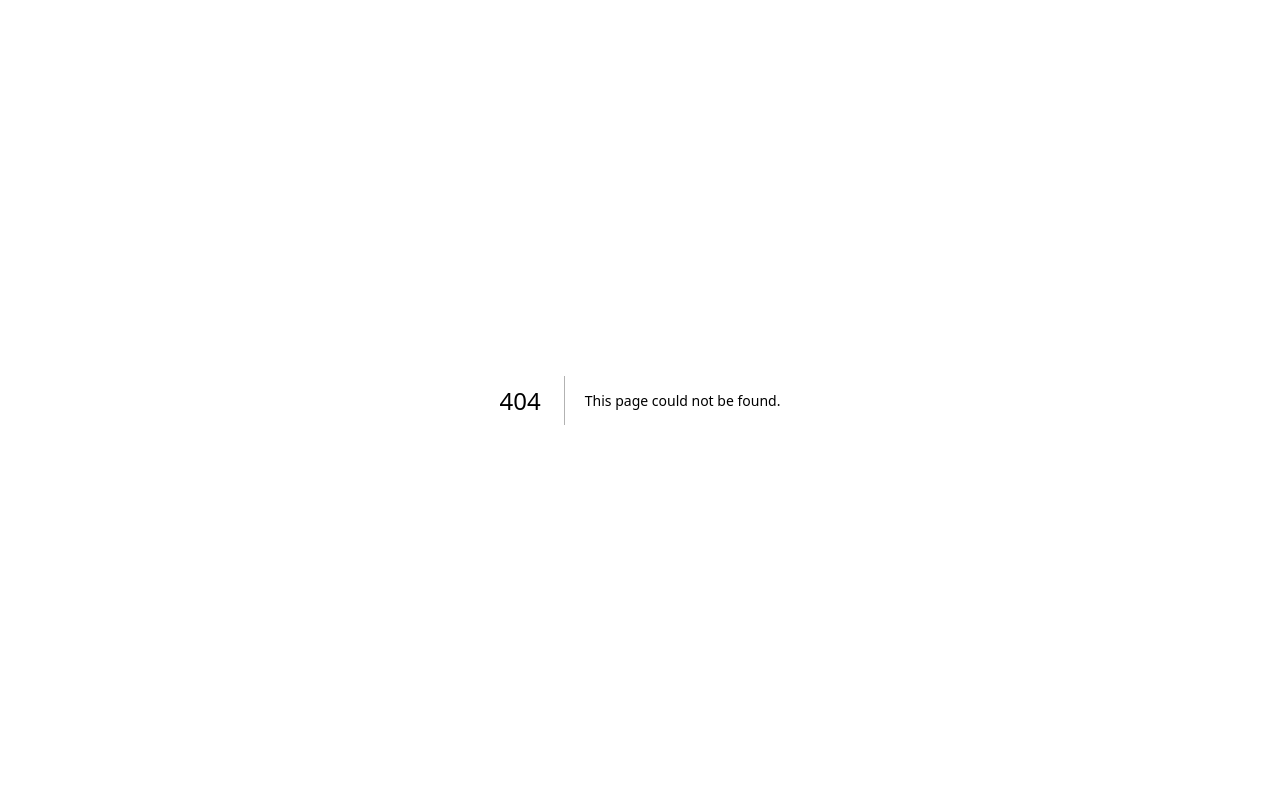
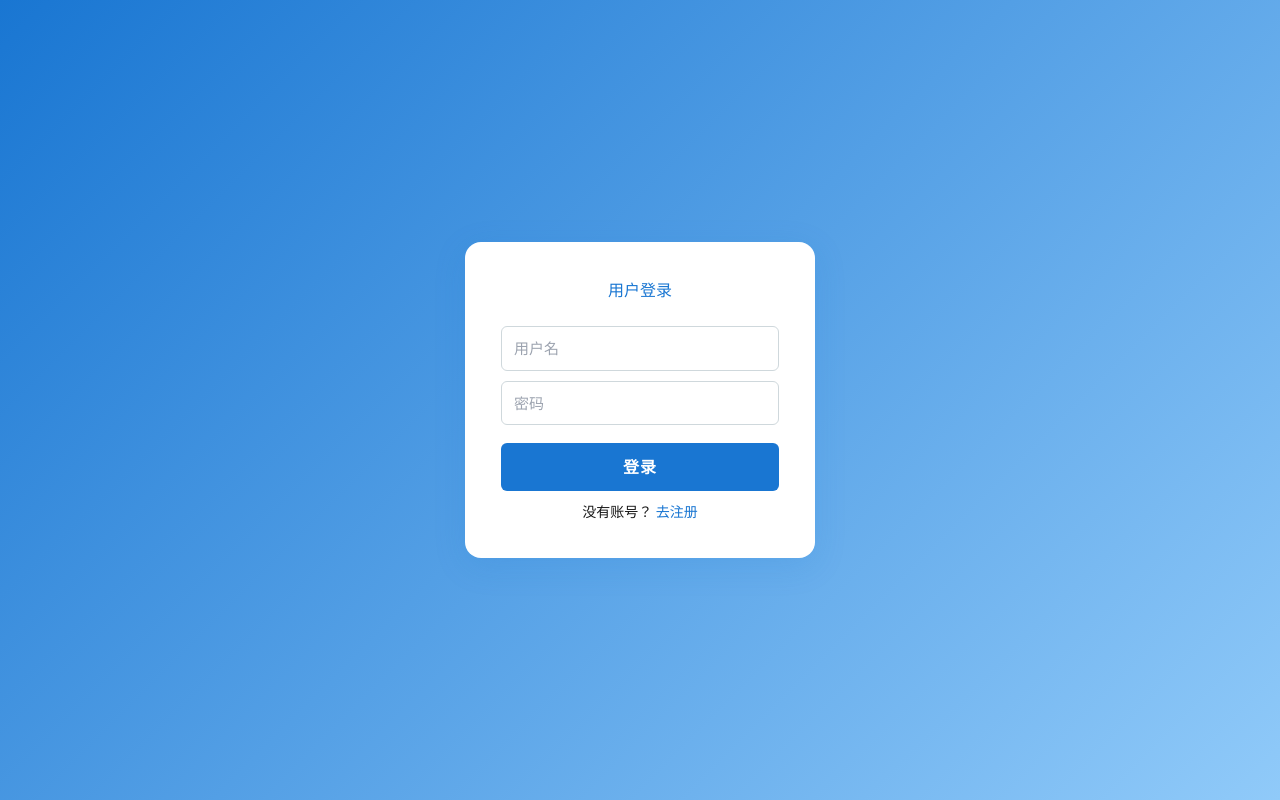
Before and after one commit to Altair288/class-management-frontend, a Next.js app in the folder class-management/: page /login in a window 1280 px wide. Before the commit this address had no page. Built offline with nearby package versions, Linux system fonts and the light colour scheme.

Commit message:
Add Login Page

```diff
--- /dev/null
+++ b/class-management/src/app/login/page.tsx
@@ -0,0 +1,270 @@
+"use client";
+
+import React, { useState } from "react";
+import axios from "axios";
+
+type UserType = "STUDENT" | "TEACHER" | "PARENT";
+
+export default function AuthPage() {
+  const [isLogin, setIsLogin] = useState(true);
+  const [loading, setLoading] = useState(false);
+  const [loginForm, setLoginForm] = useState({ username: "", password: "" });
+  const [registerForm, setRegisterForm] = useState({
+    userType: "STUDENT" as UserType,
+    relatedId: "",
+    password: "",
+  });
+  const [message, setMessage] = useState("");
+
+  // 登录
+  const handleLogin = async (e: React.FormEvent) => {
+    e.preventDefault();
+    setLoading(true);
+    setMessage("");
+    try {
+      await axios.post("/api/users/login", loginForm);
+      setMessage("登录成功！");
+      // 这里可以存储用户信息到 localStorage 或跳转页面
+    } catch (err: unknown) {
+      if (axios.isAxiosError(err)) {
+        if (axios.isAxiosError(err) && err.response?.data) {
+          setMessage(err.response.data);
+        } else {
+          setMessage("登录失败");
+        }
+      } else {
+        setMessage("登录失败");
+      }
+    } finally {
+      setLoading(false);
+    }
+  };
+
+  // 注册
+  const handleRegister = async (e: React.FormEvent) => {
+    e.preventDefault();
+    setLoading(true);
+    setMessage("");
+    try {
+      await axios.post("/api/users/register", {
+        userType: registerForm.userType,
+        relatedId: registerForm.relatedId,
+        password: registerForm.password,
+      });
+      setMessage("注册成功，请登录！");
+      setIsLogin(true);
+    } catch (err: unknown) {
+      if (axios.isAxiosError(err)) {
+        setMessage(err.response?.data || "注册失败");
+      } else {
+        setMessage("注册失败");
+      }
+    } finally {
+      setLoading(false);
+    }
+  };
+
+  return (
+    <div
+      style={{
+        minHeight: "100vh",
+        background: "linear-gradient(135deg, #1976d2 0%, #90caf9 100%)",
+        display: "flex",
+        alignItems: "center",
+        justifyContent: "center",
+        fontFamily: "system-ui, sans-serif",
+      }}
+    >
+      <div
+        style={{
+          background: "#fff",
+          borderRadius: 16,
+          boxShadow: "0 8px 32px rgba(25, 118, 210, 0.15)",
+          padding: 36,
+          width: 350,
+        }}
+      >
+        <h2 style={{ textAlign: "center", color: "#1976d2", marginBottom: 24 }}>
+          {isLogin ? "用户登录" : "用户注册"}
+        </h2>
+        {message && (
+          <div
+            style={{
+              background: "#e3f2fd",
+              color: "#1976d2",
+              borderRadius: 6,
+              padding: "8px 12px",
+              marginBottom: 16,
+              textAlign: "center",
+              fontSize: 15,
+            }}
+          >
+            {message}
+          </div>
+        )}
+        {isLogin ? (
+          <form onSubmit={handleLogin}>
+            <div style={{ marginBottom: 18 }}>
+              <input
+                type="text"
+                placeholder="用户名"
+                value={loginForm.username}
+                onChange={(e) =>
+                  setLoginForm((f) => ({ ...f, username: e.target.value }))
+                }
+                required
+                style={{
+                  width: "100%",
+                  padding: "10px 12px",
+                  borderRadius: 6,
+                  border: "1px solid #cfd8dc",
+                  fontSize: 15,
+                  marginBottom: 10,
+                }}
+              />
+              <input
+                type="password"
+                placeholder="密码"
+                value={loginForm.password}
+                onChange={(e) =>
+                  setLoginForm((f) => ({ ...f, password: e.target.value }))
+                }
+                required
+                style={{
+                  width: "100%",
+                  padding: "10px 12px",
+                  borderRadius: 6,
+                  border: "1px solid #cfd8dc",
+                  fontSize: 15,
+                }}
+              />
+            </div>
+            <button
+              type="submit"
+              disabled={loading}
+              style={{
+                width: "100%",
+                background: "#1976d2",
+                color: "#fff",
+                border: "none",
+                borderRadius: 6,
+                padding: "12px 0",
+                fontSize: 16,
+                fontWeight: 600,
+                letterSpacing: 1,
+                cursor: "pointer",
+                marginBottom: 10,
+                transition: "background 0.2s",
+              }}
+            >
+              {loading ? "登录中..." : "登录"}
+            </button>
+            <div style={{ textAlign: "center", fontSize: 14 }}>
+              没有账号？{" "}
+              <span
+                style={{ color: "#1976d2", cursor: "pointer" }}
+                onClick={() => setIsLogin(false)}
+              >
+                去注册
+              </span>
+            </div>
+          </form>
+        ) : (
+          <form onSubmit={handleRegister}>
+            <div style={{ marginBottom: 14 }}>
+              <select
+                value={registerForm.userType}
+                onChange={(e) =>
+                  setRegisterForm((f) => ({
+                    ...f,
+                    userType: e.target.value as UserType,
+                  }))
+                }
+                style={{
+                  width: "100%",
+                  padding: "10px 12px",
+                  borderRadius: 6,
+                  border: "1px solid #cfd8dc",
+                  fontSize: 15,
+                  marginBottom: 10,
+                }}
+              >
+                <option value="STUDENT">学生</option>
+                <option value="TEACHER">教师</option>
+                <option value="PARENT">家长</option>
+              </select>
+              <input
+                type="text"
+                placeholder="关联ID（学生/教师/家长ID）"
+                value={registerForm.relatedId}
+                onChange={(e) =>
+                  setRegisterForm((f) => ({
+                    ...f,
+                    relatedId: e.target.value,
+                  }))
+                }
+                required
+                style={{
+                  width: "100%",
+                  padding: "10px 12px",
+                  borderRadius: 6,
+                  border: "1px solid #cfd8dc",
+                  fontSize: 15,
+                  marginBottom: 10,
+                }}
+              />
+              <input
+                type="password"
+                placeholder="密码"
+                value={registerForm.password}
+                onChange={(e) =>
+                  setRegisterForm((f) => ({
+                    ...f,
+                    password: e.target.value,
+                  }))
+                }
+                required
+                style={{
+                  width: "100%",
+                  padding: "10px 12px",
+                  borderRadius: 6,
+                  border: "1px solid #cfd8dc",
+                  fontSize: 15,
+                }}
+              />
+            </div>
+            <button
+              type="submit"
+              disabled={loading}
+              style={{
+                width: "100%",
+                background: "#1976d2",
+                color: "#fff",
+                border: "none",
+                borderRadius: 6,
+                padding: "12px 0",
+                fontSize: 16,
+                fontWeight: 600,
+                letterSpacing: 1,
+                cursor: "pointer",
+                marginBottom: 10,
+                transition: "background 0.2s",
+              }}
+            >
+              {loading ? "注册中..." : "注册"}
+            </button>
+            <div style={{ textAlign: "center", fontSize: 14 }}>
+              已有账号？{" "}
+              <span
+                style={{ color: "#1976d2", cursor: "pointer" }}
+                onClick={() => setIsLogin(true)}
+              >
+                去登录
+              </span>
+            </div>
+          </form>
+        )}
+      </div>
+    </div>
+  );
+}
```
